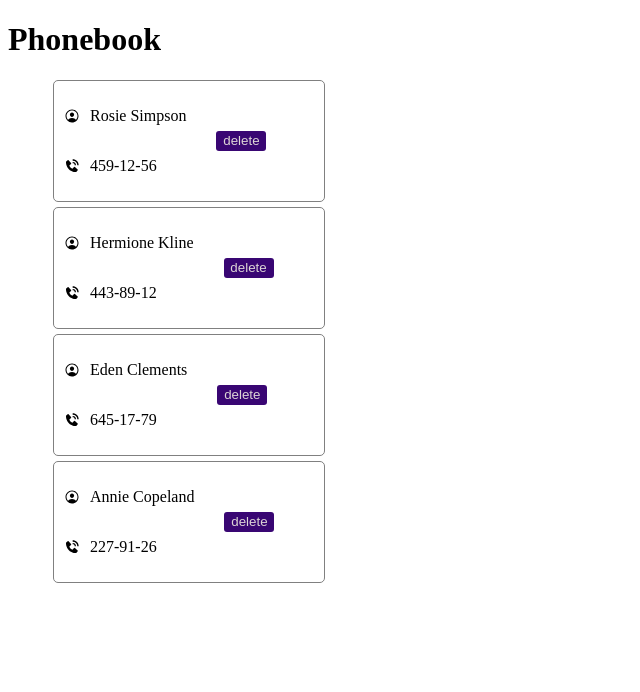
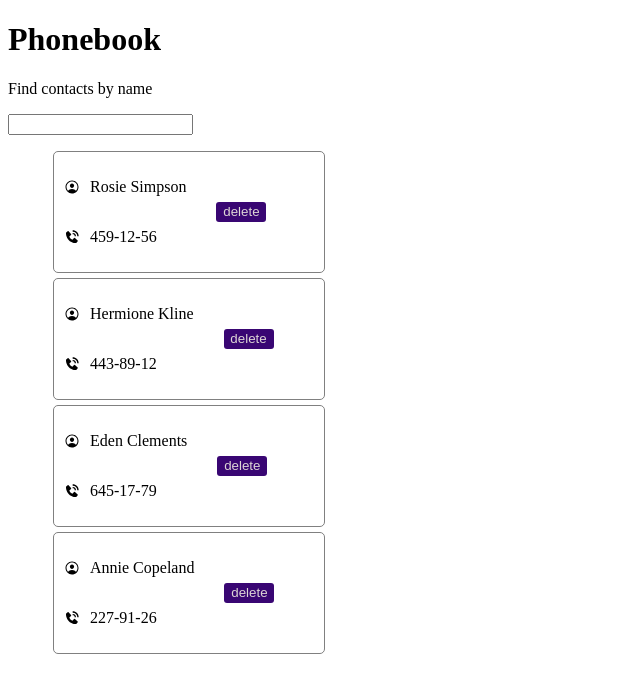
Before and after one commit to beatifultango/goit-react-hw-03, a React (Vite) app: page / in a window 1280 px wide. Shown: the top 692 px of the page, without its empty margins (0-640 px from the left). Built offline with nearby package versions, Linux system fonts and the light colour scheme.

Commit message:
SearchBox çalışıldı

```diff
--- a/src/App.jsx
+++ b/src/App.jsx
@@ -4,20 +4,25 @@ import SearchBox from "./assets/components/SearchBox";
 import ContactList from "./assets/components/ContactList";
 
 const App = () => {
-  const [contacts, setContacts ] = useState([
+  const [contacts, setContacts] = useState([
     { id: "id-1", name: "Rosie Simpson", number: "459-12-56" },
     { id: "id-2", name: "Hermione Kline", number: "443-89-12" },
     { id: "id-3", name: "Eden Clements", number: "645-17-79" },
     { id: "id-4", name: "Annie Copeland", number: "227-91-26" },
   ]);
 
+  const [search, setSearch] = useState("");
+  const filteredList = contacts.filter((contact) => {
+    contact.name.toLowerCase().includes(search.toLowerCase());
+  });
+
   return (
-    <div>
+    <>
       <h1>Phonebook</h1>
       <ContactForm />
-      <SearchBox />
-      <ContactList contacts={contacts}/>
-    </div>
+      <SearchBox value={search} onChange={setSearch} />
+      <ContactList contacts={contacts} />
+    </>
   );
 };
 
--- a/src/assets/components/SearchBox.jsx
+++ b/src/assets/components/SearchBox.jsx
@@ -1,11 +1,18 @@
-import React from 'react'
+import React from "react";
+import ContactList from "./ContactList";
+import Contact from "./Contact";
 
-const SearchBox = () => {
+const SearchBox = ({ value,onChange }) => {
+  const handleChange = (e) => {
+    onChange(e.target.value);
+  };
+
   return (
     <div>
+      <p>Find contacts by name</p>
+      <input type="text" value={value} onChange={handleChange} />
+    </div>
+  );
+};
 
-    </div>
-  )
-}
-
-export default SearchBox
+export default SearchBox;
```
